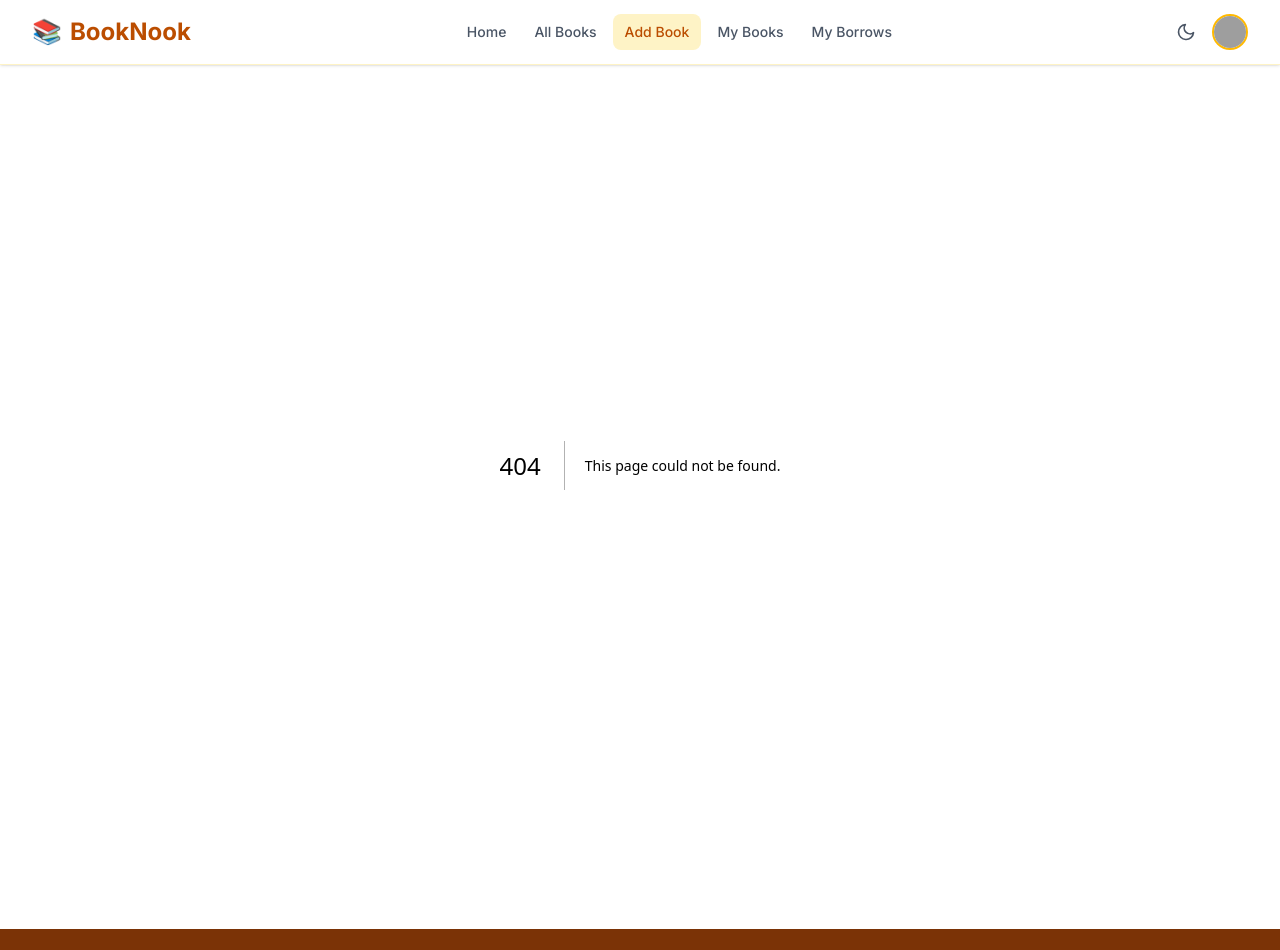
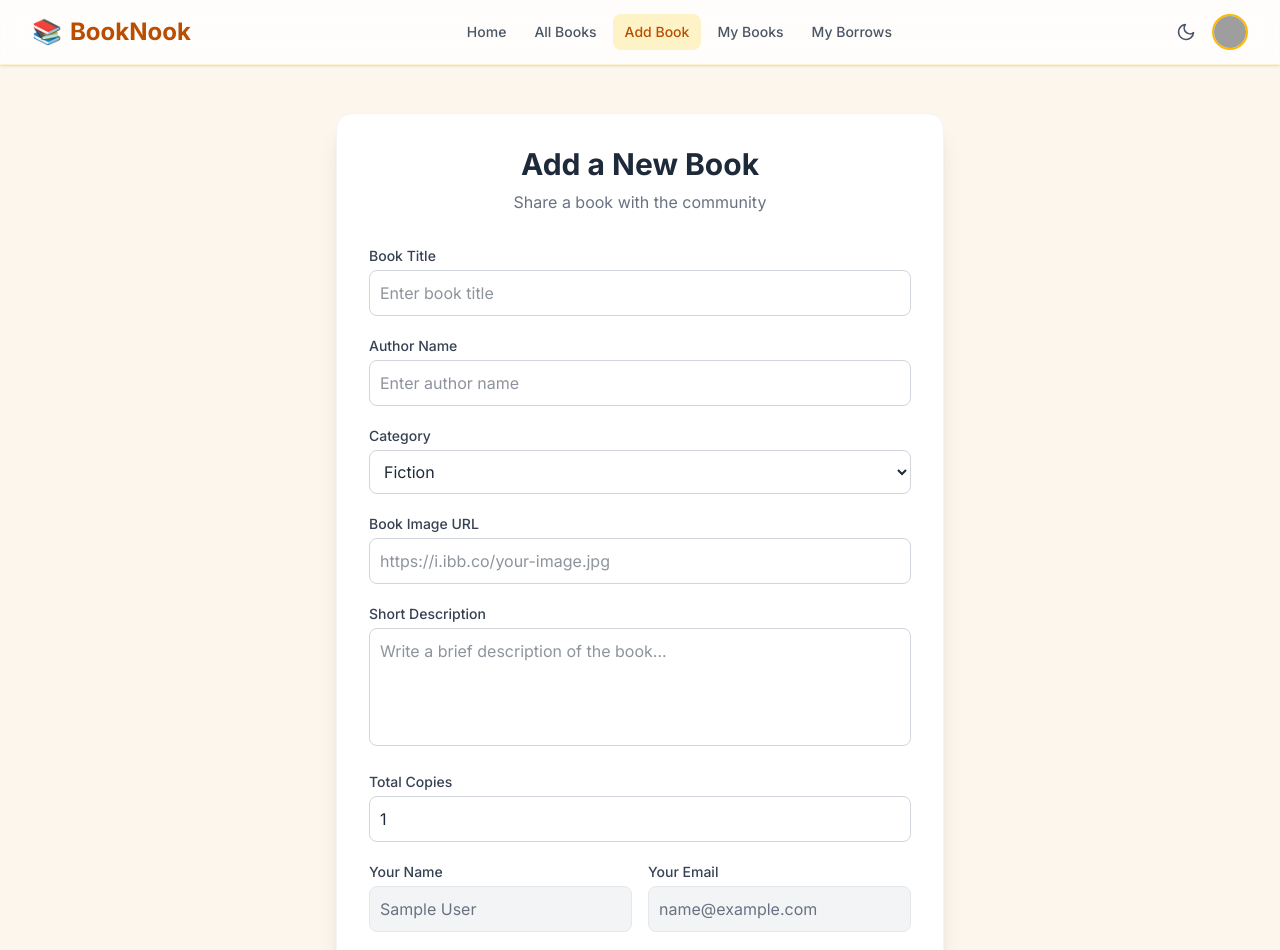
Before and after one commit to khatunajannatruhi/BookNook_Client, a Next.js app: page /add-book in a window 1280 px wide. Before the commit this address had no page. Shown: the top 950 px of the page. Built offline with nearby package versions, Linux system fonts and the light colour scheme; sample sign-in values are in the browser's storage; grey boxes are pictures that could not be loaded.

Commit message:
feat: implement Add Book private route with form validation and stock copies

```diff
--- /dev/null
+++ b/src/app/add-book/page.js
@@ -0,0 +1,214 @@
+'use client';
+import { useState, useEffect } from 'react';
+import { useAuth } from '@/context/AuthContext';
+import PrivateRoute from '@/components/PrivateRoute';
+import axios from 'axios';
+import toast from 'react-hot-toast';
+import { motion } from 'framer-motion';
+
+function AddBookContent() {
+  const { user } = useAuth();
+  const [loading, setLoading] = useState(false);
+  const [formData, setFormData] = useState({
+    title: '',
+    author: '',
+    category: 'Fiction',
+    image: '',
+    description: '',
+    totalCopies: 1,
+  });
+
+  useEffect(() => {
+    document.title = 'BookNook | Add Book';
+  }, []);
+
+  const categories = ['Fiction', 'Science', 'History', 'Kids', 'Others'];
+
+  const handleChange = (e) => {
+    const { name, value } = e.target;
+    setFormData((prev) => ({
+      ...prev,
+      [name]: name === 'totalCopies' ? parseInt(value) || 0 : value,
+    }));
+  };
+
+  const handleSubmit = async (e) => {
+    e.preventDefault();
+    setLoading(true);
+    try {
+      await axios.post(
+        `${process.env.NEXT_PUBLIC_API_URL}/books`,
+        {
+          ...formData,
+          userName: user.name,
+          userEmail: user.email,
+        },
+        { withCredentials: true }
+      );
+      toast.success('Book added successfully!');
+      setFormData({
+        title: '',
+        author: '',
+        category: 'Fiction',
+        image: '',
+        description: '',
+        totalCopies: 1,
+      });
+    } catch (error) {
+      toast.error(error.response?.data?.message || 'Failed to add book');
+    } finally {
+      setLoading(false);
+    }
+  };
+
+  return (
+    <motion.div
+      initial={{ opacity: 0, y: 20 }}
+      animate={{ opacity: 1, y: 0 }}
+      className="max-w-2xl mx-auto px-4 sm:px-6 lg:px-8 py-12"
+    >
+      <div className="bg-white dark:bg-gray-800 rounded-2xl shadow-xl p-8 border border-gray-100 dark:border-gray-700">
+        <h1 className="text-3xl font-bold text-gray-800 dark:text-white mb-2 text-center">
+          Add a New Book
+        </h1>
+        <p className="text-center text-gray-500 dark:text-gray-400 mb-8">
+          Share a book with the community
+        </p>
+
+        <form onSubmit={handleSubmit} className="space-y-5">
+          <div>
+            <label className="block text-sm font-medium text-gray-700 dark:text-gray-300 mb-1">
+              Book Title
+            </label>
+            <input
+              type="text"
+              name="title"
+              value={formData.title}
+              onChange={handleChange}
+              required
+              placeholder="Enter book title"
+              className="w-full p-2.5 border border-gray-300 dark:border-gray-600 rounded-lg bg-white dark:bg-gray-700 text-gray-800 dark:text-white focus:ring-2 focus:ring-amber-500 focus:border-transparent"
+            />
+          </div>
+
+          <div>
+            <label className="block text-sm font-medium text-gray-700 dark:text-gray-300 mb-1">
+              Author Name
+            </label>
+            <input
+              type="text"
+              name="author"
+              value={formData.author}
+              onChange={handleChange}
+              required
+              placeholder="Enter author name"
+              className="w-full p-2.5 border border-gray-300 dark:border-gray-600 rounded-lg bg-white dark:bg-gray-700 text-gray-800 dark:text-white focus:ring-2 focus:ring-amber-500 focus:border-transparent"
+            />
+          </div>
+
+          <div>
+            <label className="block text-sm font-medium text-gray-700 dark:text-gray-300 mb-1">
+              Category
+            </label>
+            <select
+              name="category"
+              value={formData.category}
+              onChange={handleChange}
+              className="w-full p-2.5 border border-gray-300 dark:border-gray-600 rounded-lg bg-white dark:bg-gray-700 text-gray-800 dark:text-white focus:ring-2 focus:ring-amber-500 focus:border-transparent"
+            >
+              {categories.map((cat) => (
+                <option key={cat} value={cat}>
+                  {cat}
+                </option>
+              ))}
+            </select>
+          </div>
+
+          <div>
+            <label className="block text-sm font-medium text-gray-700 dark:text-gray-300 mb-1">
+              Book Image URL
+            </label>
+            <input
+              type="url"
+              name="image"
+              value={formData.image}
+              onChange={handleChange}
+              placeholder="https://i.ibb.co/your-image.jpg"
+              className="w-full p-2.5 border border-gray-300 dark:border-gray-600 rounded-lg bg-white dark:bg-gray-700 text-gray-800 dark:text-white focus:ring-2 focus:ring-amber-500 focus:border-transparent"
+            />
+          </div>
+
+          <div>
+            <label className="block text-sm font-medium text-gray-700 dark:text-gray-300 mb-1">
+              Short Description
+            </label>
+            <textarea
+              name="description"
+              value={formData.description}
+              onChange={handleChange}
+              rows={4}
+              placeholder="Write a brief description of the book..."
+              className="w-full p-2.5 border border-gray-300 dark:border-gray-600 rounded-lg bg-white dark:bg-gray-700 text-gray-800 dark:text-white focus:ring-2 focus:ring-amber-500 focus:border-transparent resize-none"
+            />
+          </div>
+
+          <div>
+            <label className="block text-sm font-medium text-gray-700 dark:text-gray-300 mb-1">
+              Total Copies
+            </label>
+            <input
+              type="number"
+              name="totalCopies"
+              value={formData.totalCopies}
+              onChange={handleChange}
+              min={1}
+              required
+              className="w-full p-2.5 border border-gray-300 dark:border-gray-600 rounded-lg bg-white dark:bg-gray-700 text-gray-800 dark:text-white focus:ring-2 focus:ring-amber-500 focus:border-transparent"
+            />
+          </div>
+
+          <div className="grid grid-cols-2 gap-4">
+            <div>
+              <label className="block text-sm font-medium text-gray-700 dark:text-gray-300 mb-1">
+                Your Name
+              </label>
+              <input
+                type="text"
+                value={user?.name || ''}
+                readOnly
+                className="w-full p-2.5 bg-gray-100 dark:bg-gray-700 rounded-lg text-gray-500 dark:text-gray-400 border border-gray-200 dark:border-gray-600"
+              />
+            </div>
+            <div>
+              <label className="block text-sm font-medium text-gray-700 dark:text-gray-300 mb-1">
+                Your Email
+              </label>
+              <input
+                type="text"
+                value={user?.email || ''}
+                readOnly
+                className="w-full p-2.5 bg-gray-100 dark:bg-gray-700 rounded-lg text-gray-500 dark:text-gray-400 border border-gray-200 dark:border-gray-600"
+              />
+            </div>
+          </div>
+
+          <button
+            type="submit"
+            disabled={loading}
+            className="w-full py-3 bg-amber-600 hover:bg-amber-700 text-white rounded-xl font-medium transition-colors disabled:opacity-50 shadow-lg"
+          >
+            {loading ? 'Adding Book...' : 'Add Book'}
+          </button>
+        </form>
+      </div>
+    </motion.div>
+  );
+}
+
+export default function AddBookPage() {
+  return (
+    <PrivateRoute>
+      <AddBookContent />
+    </PrivateRoute>
+  );
+}
```
